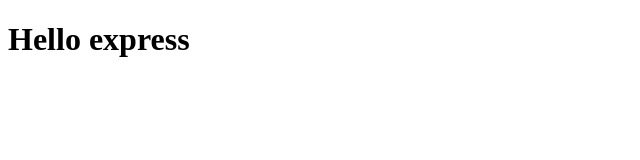
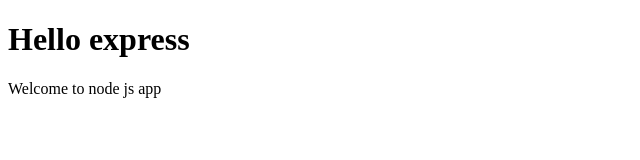
Before and after one commit to kirangavini/webserver, a website: page public/index.html in a window 1280 px wide. Shown: the whole page, without its empty margins (0-640 px from the left). Drawn offline with Linux system fonts and the light colour scheme.

Commit message:
Update index.html

```diff
--- a/public/index.html
+++ b/public/index.html
@@ -12,7 +12,7 @@
     </head>
      <body>
      	<h1> Hello express   </h1>
-
+         <p> Welcome to node js app </p>
 
      </body>
 
```
